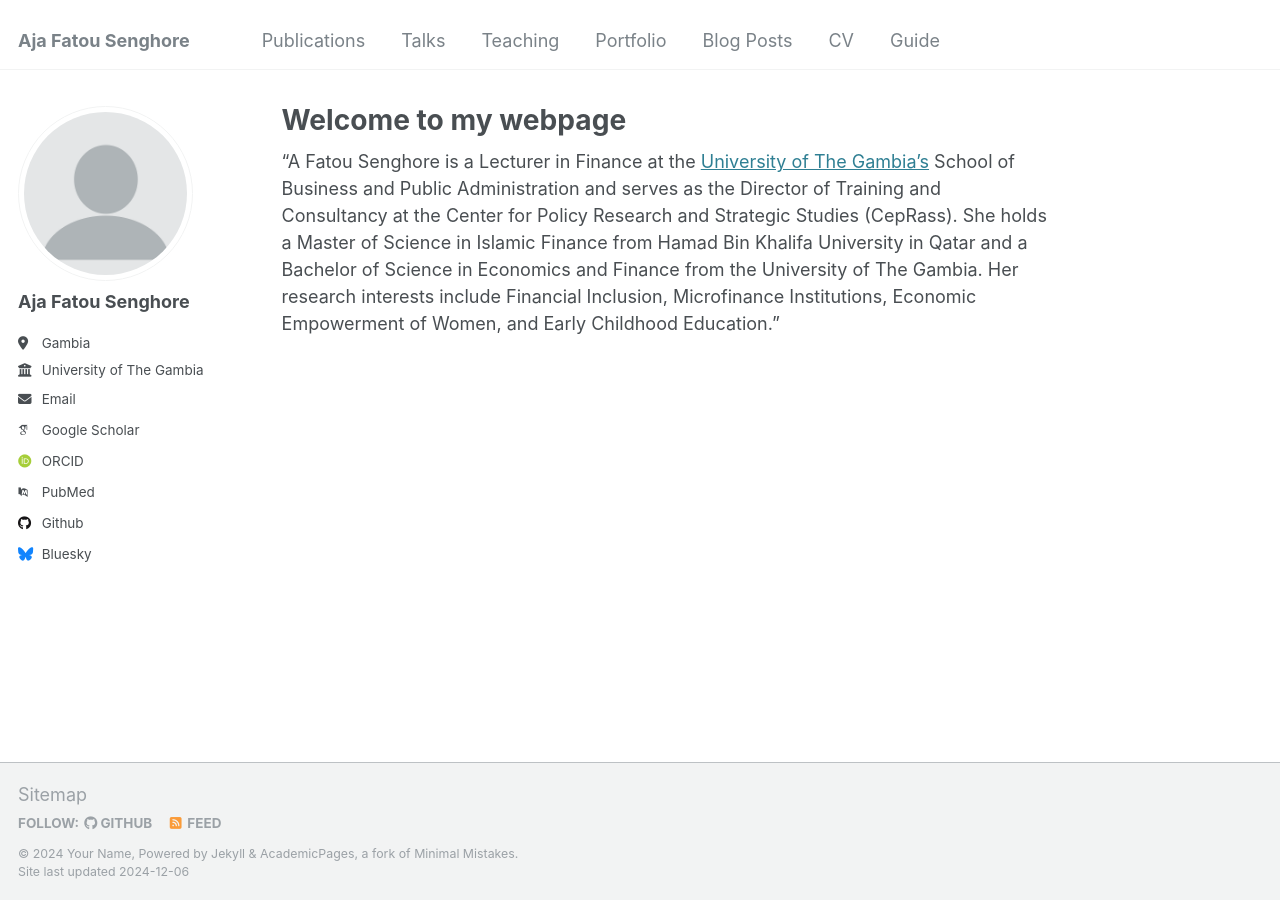
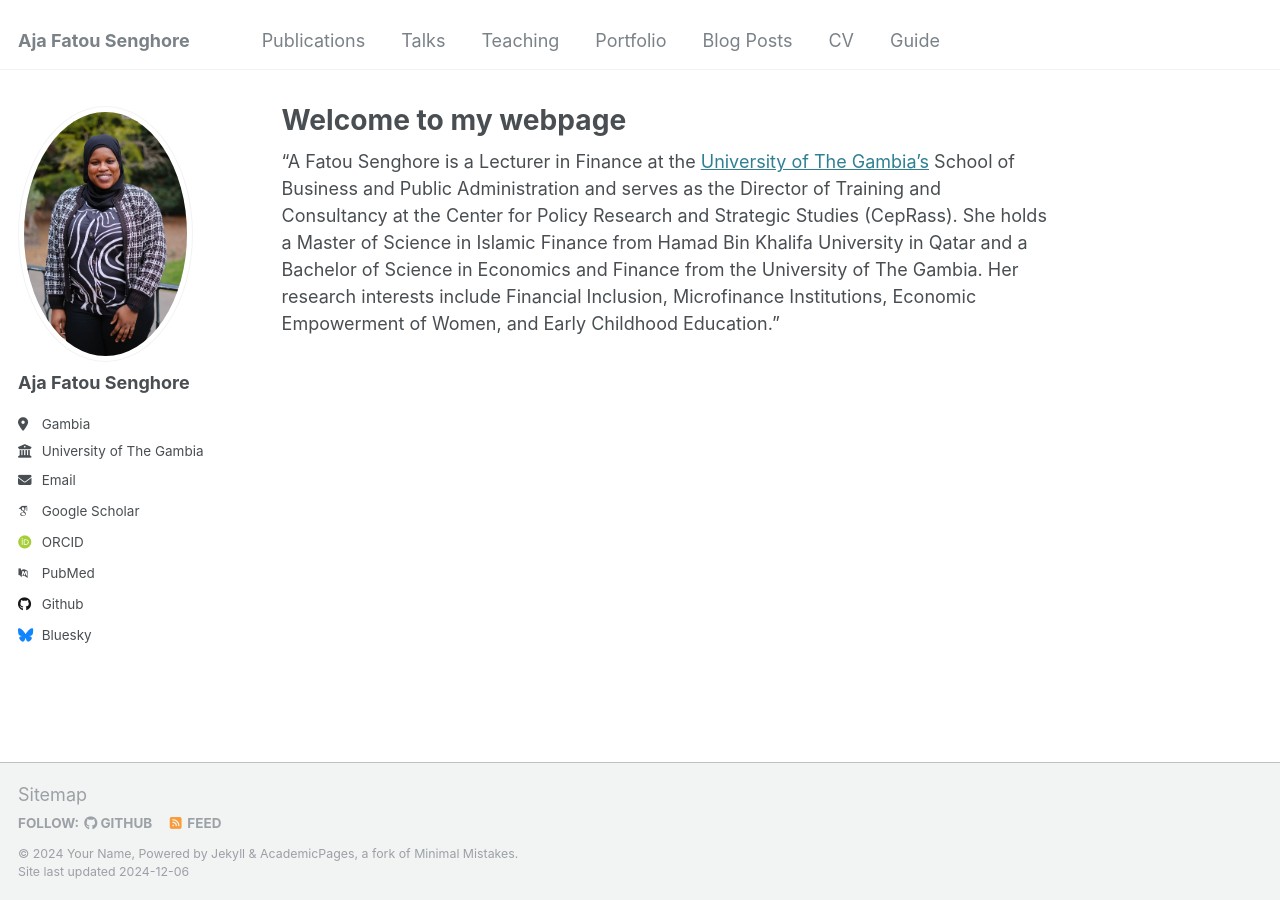
Before and after one commit to ajafatou/ajafatou.github.io, a Jekyll site: the page built from _pages/about.md, in a window 1280 px wide. Built offline with Jekyll 4.4.1, drawn with Linux system fonts in a browser that asks for light colours; some web fonts are replaced.

Commit message:
Update _config.yml

```diff
--- a/_config.yml
+++ b/_config.yml
@@ -21,7 +21,7 @@ repository               : "ajafatou/ajafatou.github.io"
 #               Additional customization can be done by editing /_includes/author-profile.html
 author:
   # Biographic information
-  avatar           : "profile.png"
+  avatar           : "aja git.jpg"
   name             : "Aja Fatou Senghore"
   pronouns         : # example: "she/her"
   bio              : ""
```
